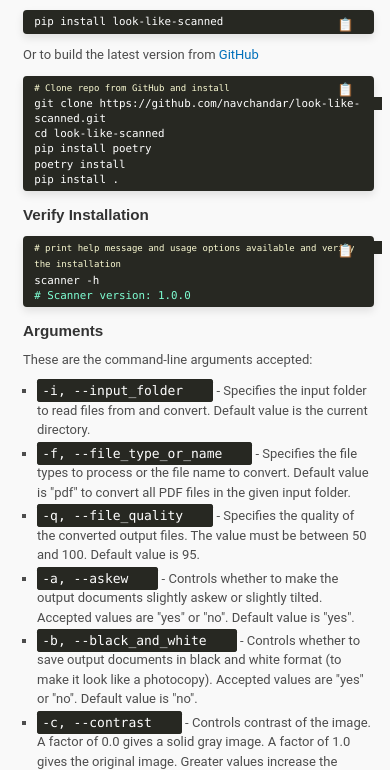
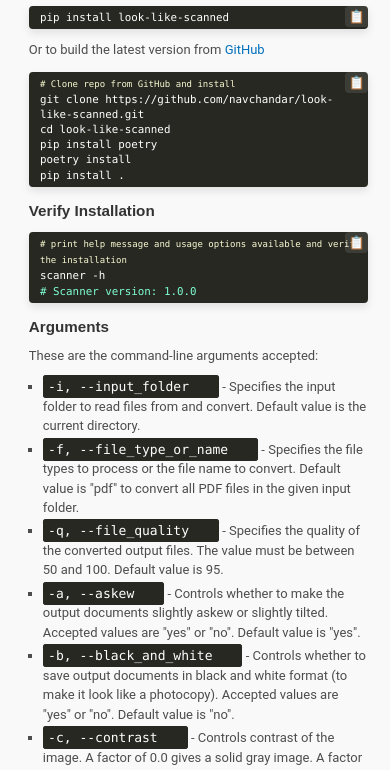
Before and after one commit to navchandar/look-like-scanned, a plain HTML site: page index.html in a window 390 px wide. Shown: the part 747-1517 px from the top of the page. Drawn offline with Linux system fonts and the light colour scheme.

Commit message:
Minor updates to styles

```diff
--- a/styles.css
+++ b/styles.css
@@ -15,7 +15,7 @@
 
 
 html {
-    font-size: 16px;
+    font-size: clamp(14px, 1.5vw, 16px);
 }
 
 body {
@@ -94,18 +94,20 @@ a:hover {
     box-shadow: 0 2px 0 var(--hover-color);
 }
 
+
 /* Style code blocks */
 pre {
     display: block;
     background: var(--code-bg-color);
     white-space: pre;
-    max-width: 70vw;
+    /*max-width: 70vw;*/
     min-width: 6.666em;
     padding: 0.3em;
     border: 0.333em solid var(--code-bg-color);
     border-radius: 0.5em;
     box-shadow: 0 4px 8px rgba(0, 0, 0, 0.1);
     position: relative;
+    overflow-x: auto;
 }
 
 code {
@@ -152,6 +154,9 @@ a>img:hover {
 }
 
 .copy-icon {
+    background-color: rgba(255, 255, 255, 0.1);
+    border-radius: 4px;
+    padding: 4px;
     cursor: pointer;
     margin-left: 10px;
     color: blue;
@@ -168,6 +173,7 @@ a>img:hover {
 header {
     background-color: #f8f9fa6c;
     padding: 10px;
+    padding-bottom: 0px;
     text-align: center;
 }
 
@@ -196,7 +202,7 @@ nav a:hover {
 }
 
 .main-content {
-    padding: 5px;
+    padding: 3%;
 }
 
 .hamburger {
@@ -208,9 +214,15 @@ nav a:hover {
     left: 15px;
 }
 
+
+body, h1, h2, h3, p, a {
+    transition: color 0.3s, background-color 0.3s;
+}
+
+
 @media all and (min-width:800px) and (max-width: 1024px) {
     pre {
-        max-width: 70vw;
+        /*max-width: 70vw;*/
         min-width: 6.666em;
         border-radius: 0.333em;
     }
@@ -218,7 +230,7 @@ nav a:hover {
 
 @media all and (max-width: 800px) {
     pre {
-        max-width: 100vw;
+        /*max-width: 100vw;*/
         min-width: 6.666em;
         border-radius: 0.3em;
         padding: 0px
@@ -254,7 +266,9 @@ nav a:hover {
     }
 
     .copy-icon {
-        top: 0.5em;
+        top: 0px;
+        right: 0px;
+        padding: 3px;
     }
 
     nav {
```
